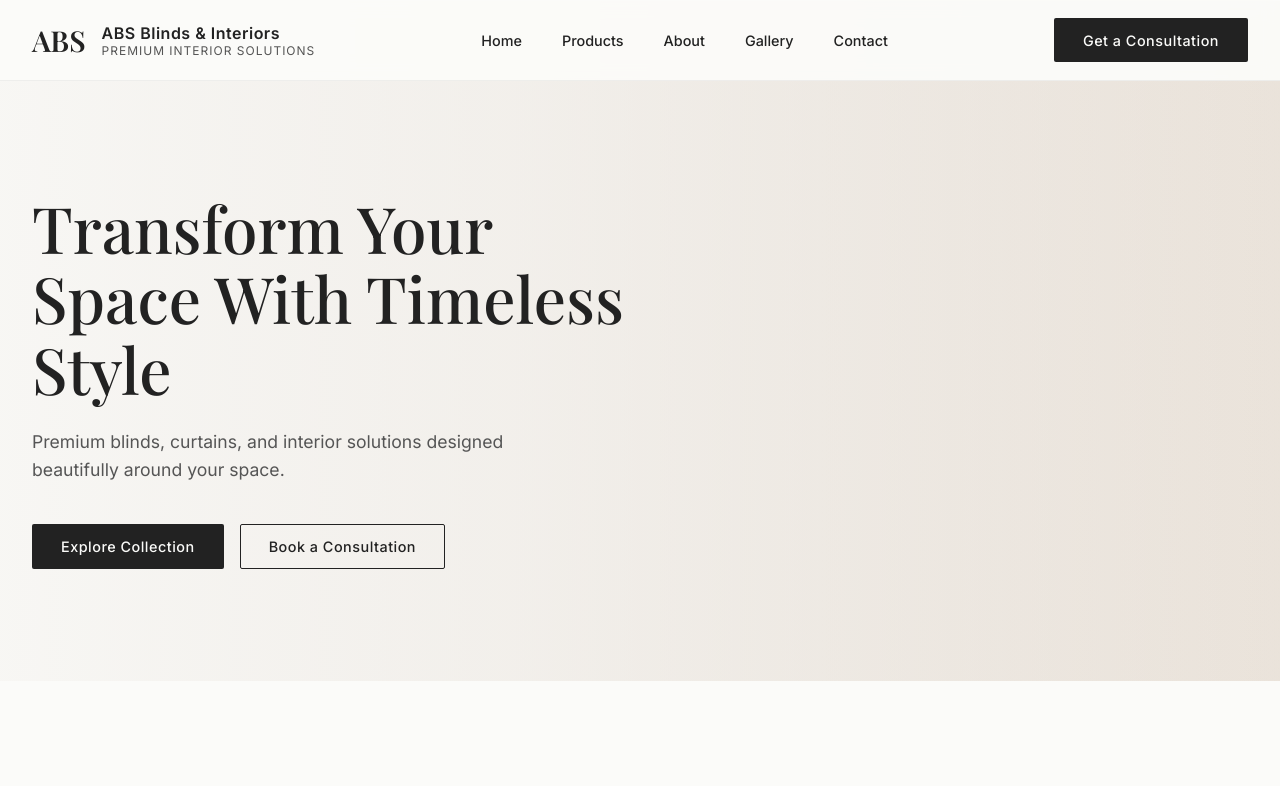
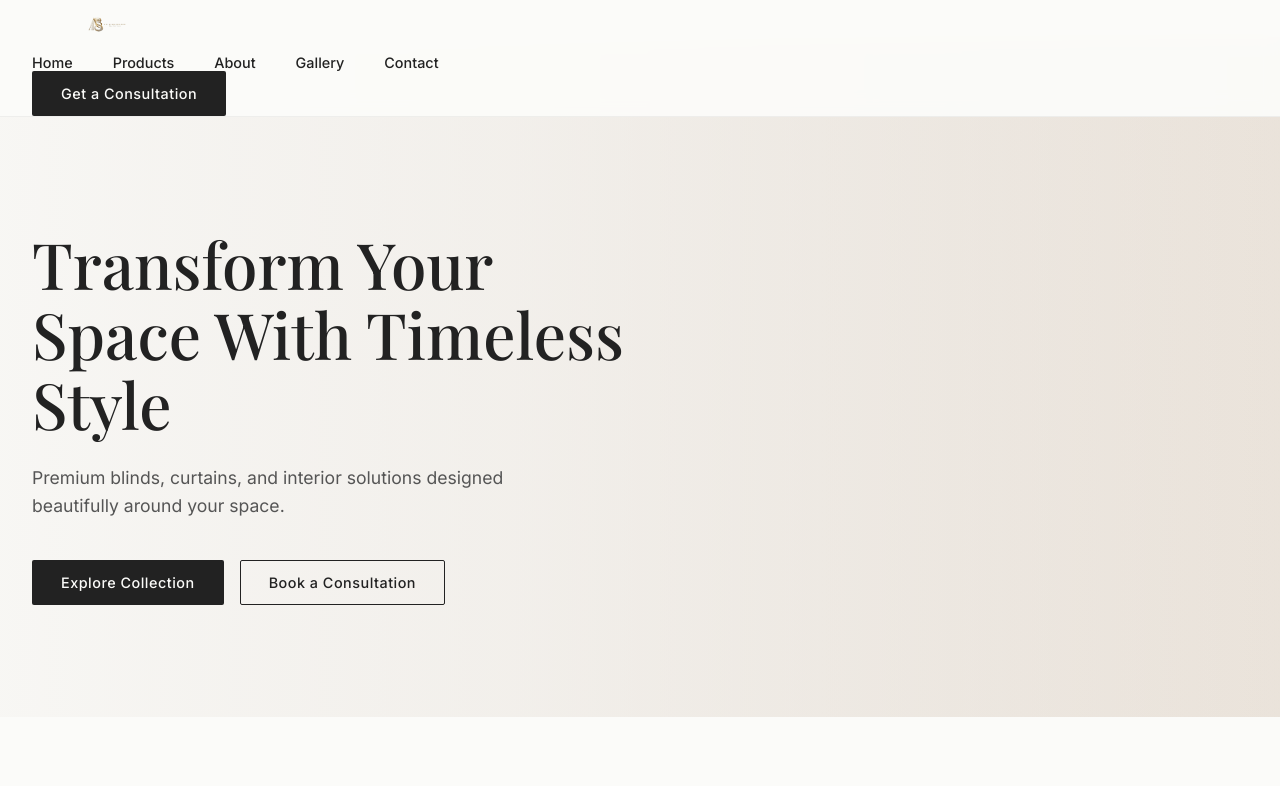
Before and after one commit to afifatazeen01/ABS-Blinds-Interiors, a Next.js app: page / in a window 1280 px wide. Shown: the top 786 px of the page. Built offline with nearby package versions, Linux system fonts and the light colour scheme; a web font is replaced by a local one.

Commit message:
feat: migrate existing logo from previous ABS website

```diff
--- a/components/layout/Footer.tsx
+++ b/components/layout/Footer.tsx
@@ -1,18 +1,29 @@
 import Link from "next/link";
-import styles from "./Footer.module.css";
+import Image from "next/image";
 import { Container } from "./Container";
 import { business } from "../../data/business";
+import styles from "./Footer.module.css";
 
 export function Footer() {
+  const currentYear = new Date().getFullYear();
+
   return (
     <footer className={styles.footer}>
-      <Container className={styles.footerInner}>
+      <Container>
         <div className={styles.grid}>
           {/* Brand Column */}
-          <div className={styles.col}>
-            <span className={styles.logo}>{business.name}</span>
+          <div className={styles.colBrand}>
+            <Link href="/" className={styles.logoLink} aria-label="ABS Blinds & Interiors Home">
+              <Image
+                src="/images/branding/logo.png"
+                alt="ABS Blinds & Interiors Logo"
+                width={150}
+                height={50}
+                style={{ objectFit: 'contain' }}
+              />
+            </Link>
             <p className={styles.description}>
-              {business.slogan}. Designing spaces with premium window and interior solutions.
+              {business.slogan}. Elevating spaces across Hyderabad with premium window treatments and bespoke interior solutions.
             </p>
           </div>
 
--- a/components/layout/Header.tsx
+++ b/components/layout/Header.tsx
@@ -1,4 +1,5 @@
 import Link from "next/link";
+import Image from "next/image";
 import styles from "./Header.module.css";
 import { Container } from "./Container";
 import { business } from "../../data/business";
@@ -7,15 +8,17 @@ import { Button } from "../ui/Button";
 export function Header() {
   return (
     <header className={styles.header}>
-      <Container className={styles.headerInner}>
-        <div className={styles.logoArea}>
-          <Link href="/" className={styles.brandGroup}>
-            {/* Replace with actual logo image later */}
-            <span className={styles.logoPlaceholder}>ABS</span>
-            <div className={styles.brandText}>
-              <span className={styles.brandName}>{business.name}</span>
-              <span className={styles.brandSlogan}>{business.slogan}</span>
-            </div>
+      <Container className={styles.container}>
+        <div className={styles.brand}>
+          <Link href="/" className={styles.logoLink} aria-label="ABS Blinds & Interiors Home">
+            <Image
+              src="/images/branding/logo.png"
+              alt="ABS Blinds & Interiors Logo"
+              width={150}
+              height={50}
+              style={{ objectFit: 'contain' }}
+              priority
+            />
           </Link>
         </div>
 
```
Also changed, not shown: public/images/branding/logo.png (added).
